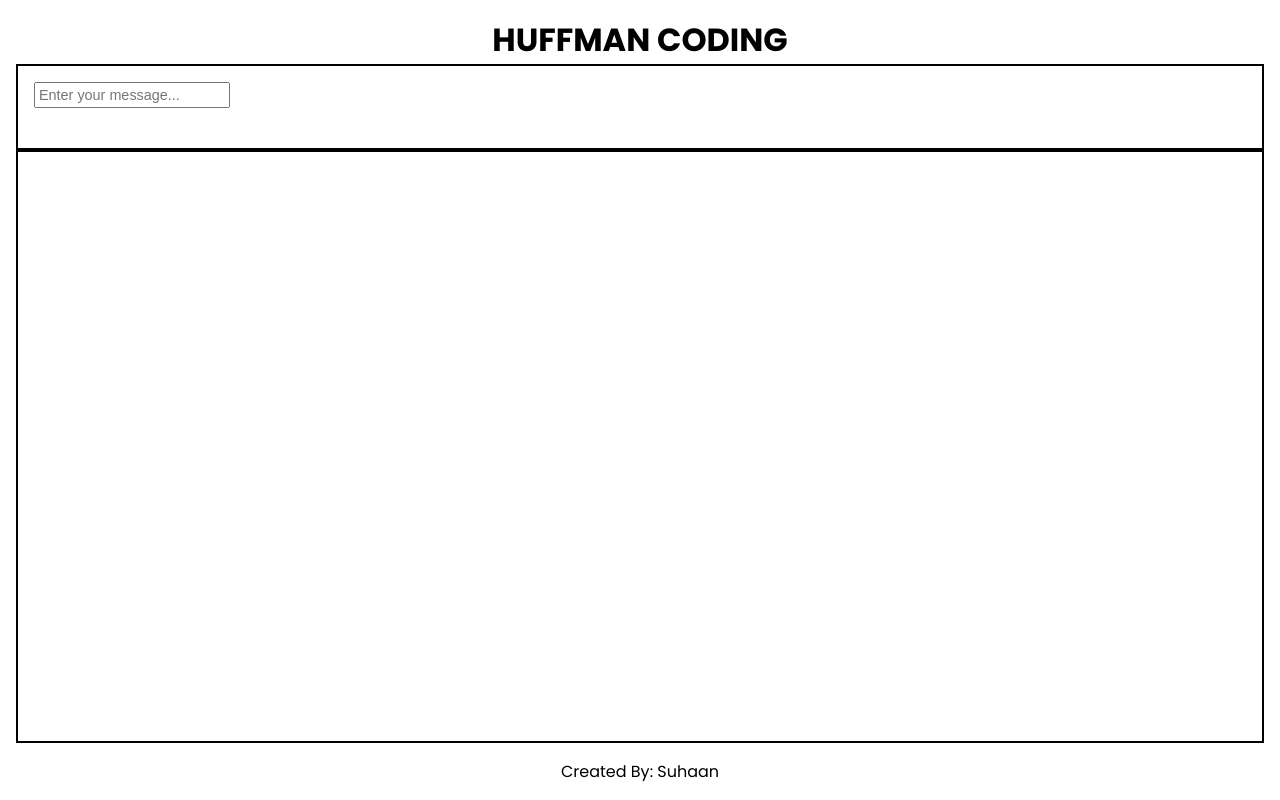
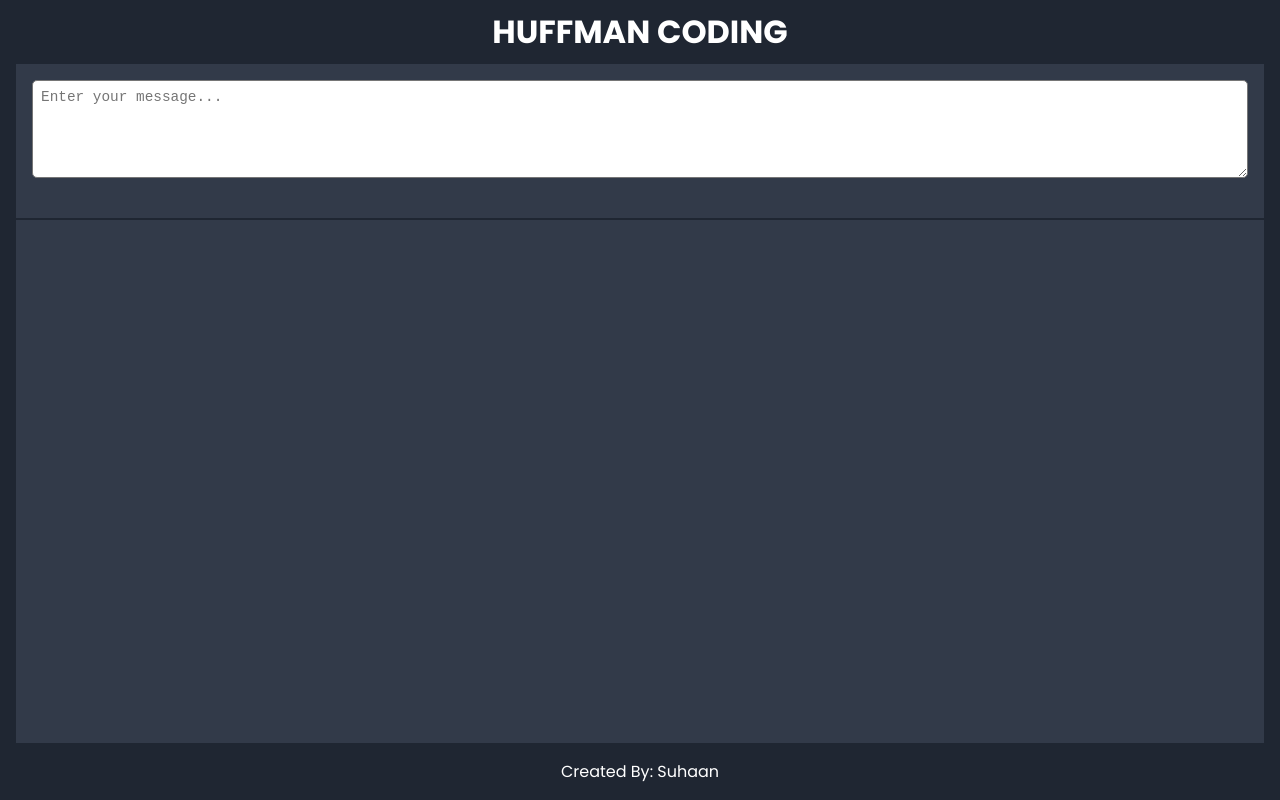
Before and after one commit to Suhaan-Bhandary/Huffman-Coding, a React (Create React App) app: page / in a window 1280 px wide. Built offline with nearby package versions, Linux system fonts and the light colour scheme.

Commit message:
Customized the UI of the App and added profit counter
In this update many UI changes were made and the app component was
simplified and also now the app is styled in dark theme in place of
light theme.

```diff
--- a/package.json
+++ b/package.json
@@ -11,6 +11,7 @@
     "heap": "^0.2.7",
     "react": "^17.0.2",
     "react-dom": "^17.0.2",
+    "react-icons": "^4.3.1",
     "react-scripts": "5.0.0",
     "web-vitals": "^2.1.0"
   },
--- a/src/App.css
+++ b/src/App.css
@@ -6,12 +6,25 @@
   flex-direction: column;
   padding-inline: 1rem;
   text-align: center;
-  padding: 1rem;
   padding-bottom: 0;
+
+  background: var(--dark-blue);
+}
+
+.shrink {
+  -webkit-transform: scale(0.5);
+  -moz-transform: scale(0.5);
+  -ms-transform: scale(0.5);
+  transform: scale(0.5);
+}
+
+.App h1 {
+  padding-block: 0.5rem;
 }
 
 .mainPanel {
-  border: 2px solid black;
+  background: var(--dark-grayish-blue);
+  /* border: 2px solid black; */
   padding: 1rem;
   text-align: left;
 }
@@ -21,22 +34,13 @@
   gap: 10px;
 }
 
-.inputContainer input {
+.inputContainer textarea {
+  color: var(--dark-blue-black);
+  width: 100%;
   font-size: 0.9rem;
-  padding: 3px;
-}
-
-.inputContainer button {
-  padding: 0.5rem 1rem;
-  background: #24a0ed;
-  color: #fff;
-  font-weight: bold;
-  outline: none;
-  border: none;
-  font-size: 0.9rem;
+  padding: 0.5rem;
   border-radius: 5px;
-
-  cursor: pointer;
+  resize: vertical;
 }
 
 .decodeValueContainer {
@@ -65,9 +69,45 @@
 .binaryTreeContainer {
   width: 100%;
   flex: 1;
-  border: 2px solid black;
+  border-top: 2px solid var(--dark-blue);
   overflow: auto;
   padding: 2rem;
+
+  background: var(--dark-grayish-blue);
+  position: relative;
+}
+
+.arrow-container {
+  position: absolute;
+  top: 0;
+  left: 0;
+  padding: 1.5rem 1rem;
+  text-align: center;
+}
+
+.arrow-container .arrow-up {
+  fill: #4bb543;
+  font-size: 2rem;
+  animation: arrow-up-down 1.3s infinite linear;
+}
+
+@keyframes arrow-up-down {
+  0% {
+    transform: translateY(0.25rem);
+  }
+
+  50% {
+    transform: translateY(-0.25rem);
+  }
+
+  100% {
+    transform: translateY(0.25rem);
+  }
+}
+
+.arrow-container p {
+  color: #4bb543;
+  font-size: 1rem;
 }
 
 footer {
--- a/src/App.js
+++ b/src/App.js
@@ -2,6 +2,8 @@ import "./App.css";
 import { useEffect, useState } from "react";
 import generateHuffmanTree from "./utils/generateHuffmanTree";
 import BinaryTree from "./components/BinaryTree/BinaryTree";
+
+import { FaArrowUp } from "react-icons/fa";
 
 const App = () => {
   const [root, setRoot] = useState(null);
@@ -11,6 +13,9 @@ const App = () => {
   const [encodedString, setEncodedString] = useState("");
   const [fixedEncodedStringSize, setFixedEncodedStringSize] = useState(0);
   const [fixedEncodedCharSize, setFixedEncodedCharSize] = useState(0);
+
+  const [normalBinarySize, setNormalBinarySize] = useState(0);
+  const [bitsSaved, setBitsSaved] = useState(null);
 
   useEffect(() => {
     if (message.length === 0) return;
@@ -29,8 +34,13 @@ const App = () => {
     // Calculating the Fixed Size Coding
     let letters = new Set([...message]);
     const n = letters.size;
-    setFixedEncodedCharSize(n);
+    setFixedEncodedCharSize(Math.floor(Math.log2(n) + 1));
     setFixedEncodedStringSize(message.length * Math.floor(Math.log2(n) + 1));
+
+    // Set the binary size
+    setNormalBinarySize(message.length * 8);
+
+    setBitsSaved(message.length * 8 - result.length);
   }, [message]);
 
   return (
@@ -39,8 +49,9 @@ const App = () => {
 
       <section className="mainPanel">
         <div className="inputContainer">
-          <input
+          <textarea
             type="text"
+            rows="5"
             value={message}
             onChange={(e) => setMessage(e.target.value)}
             placeholder="Enter your message..."
@@ -50,14 +61,32 @@ const App = () => {
         <div className="decodeValueContainer">
           {codes && (
             <>
-              <p>Encoded String: {encodedString}</p>
-              <p>Huffman Code Size: {encodedString.length}</p>
               <p>
-                Fixed Encoded Size: {fixedEncodedStringSize} [
-                {fixedEncodedCharSize}]
+                <span className="uppercase text-neon-g">Encoded String: </span>
+                {encodedString}
+              </p>
+              <p>
+                <span className="uppercase text-neon-g">
+                  Huffman Code Size:{" "}
+                </span>
+                {encodedString.length}
+              </p>
+              <p>
+                <span className="uppercase text-neon-g">
+                  Fixed Encoded Size:{" "}
+                </span>
+                {fixedEncodedStringSize} [{fixedEncodedCharSize}]
+              </p>
+              <p>
+                <span className="uppercase text-neon-g">
+                  Binary Encoded Size:{" "}
+                </span>
+                {normalBinarySize} [8]
               </p>
 
-              <p>Encoding for Each Character</p>
+              <p className="uppercase text-neon-g">
+                Encoding for Each Character
+              </p>
               <div className="encodedValues">
                 {[...codes.keys()].map((code) => {
                   return (
@@ -74,6 +103,10 @@ const App = () => {
 
       <div className="binaryTreeContainer">
         <BinaryTree root={root} />
+        {bitsSaved && <div className="arrow-container">
+          <FaArrowUp className="arrow-up" />
+          <p>{bitsSaved} Bits Saved!!</p>
+        </div>}
       </div>
 
       <footer>
--- a/src/components/BinaryTree/BinaryTree.module.css
+++ b/src/components/BinaryTree/BinaryTree.module.css
@@ -1,5 +1,6 @@
-.BinaryTree{
+.BinaryTree {
   width: fit-content;
+  margin: 0 auto;
 }
 
 .node {
@@ -25,13 +26,13 @@
 
   content: "";
 
-  border-top: 1px solid black;
+  border-top: 1px solid white;
 }
 
 .BinaryTree .node::after {
   right: auto;
   left: 50%;
-  border-left: 1px solid black;
+  border-left: 1px solid white;
 }
 
 .BinaryTree .node:only-child::after,
@@ -46,7 +47,7 @@
 
 /*Adding back the vertical connector to the last nodes*/
 .BinaryTree .node:last-child::before {
-  border-right: 1px solid black;
+  border-right: 1px solid white;
   border-radius: 0 5px 0 0;
 }
 
@@ -58,7 +59,7 @@
   width: 1px;
   height: 2rem;
 
-  background-color: black;
+  background-color: white;
 }
 
 .node__children {
@@ -70,17 +71,23 @@
 
   width: 40px;
 
-  border: 1px solid black;
+  /* border: 1px solid white; */
   border-radius: 50%;
 
   aspect-ratio: 1/1;
   justify-content: center;
   align-items: center;
   margin-inline: 1.5rem;
+
+  background-color: #fff;
 }
 
-.leafNodes{
-    background-color: lightgreen;
+.leafNodes {
+  /* background-color: lightgreen; */
+  background-color: var(--neon-green);
+
+  color: var(--dark-blue-black);
+  font-weight: 600;
 }
 
 /* Lonely nodes means that it doesnot have siblings */
@@ -107,8 +114,8 @@
 
   content: "";
 
-  border-top: 1px solid black;
-  border-left: 1px solid black;
+  border-top: 1px solid white;
+  border-left: 1px solid white;
   border-radius: 5px 0 0 0;
 }
 
@@ -135,7 +142,7 @@
 
   content: "";
 
-  border-top: 1px solid black;
-  border-right: 1px solid black;
+  border-top: 1px solid white;
+  border-right: 1px solid white;
   border-radius: 0 5px 0 0;
 }
--- a/src/index.css
+++ b/src/index.css
@@ -4,6 +4,18 @@
   margin: 0;
   padding: 0;
   box-sizing: border-box;
+
+  color: white;
+}
+
+:root {
+  --light-cyan: hsl(193, 38%, 86%);
+  --neon-green: hsl(150, 100%, 66%);
+  --grayish-blue: hsl(217, 19%, 38%);
+  --dark-grayish-blue: hsl(217, 19%, 24%);
+  --dark-blue: hsl(218, 23%, 16%);
+
+  --dark-blue-black: hsl(227, 49%, 15%);
 }
 
 body {
@@ -23,3 +35,7 @@ code {
 .uppercase {
   text-transform: uppercase;
 }
+
+.text-neon-g{
+  color: var(--neon-green);
+}
```
Also changed, not shown: 1 other file (tests, documents, lock files or other folders).
